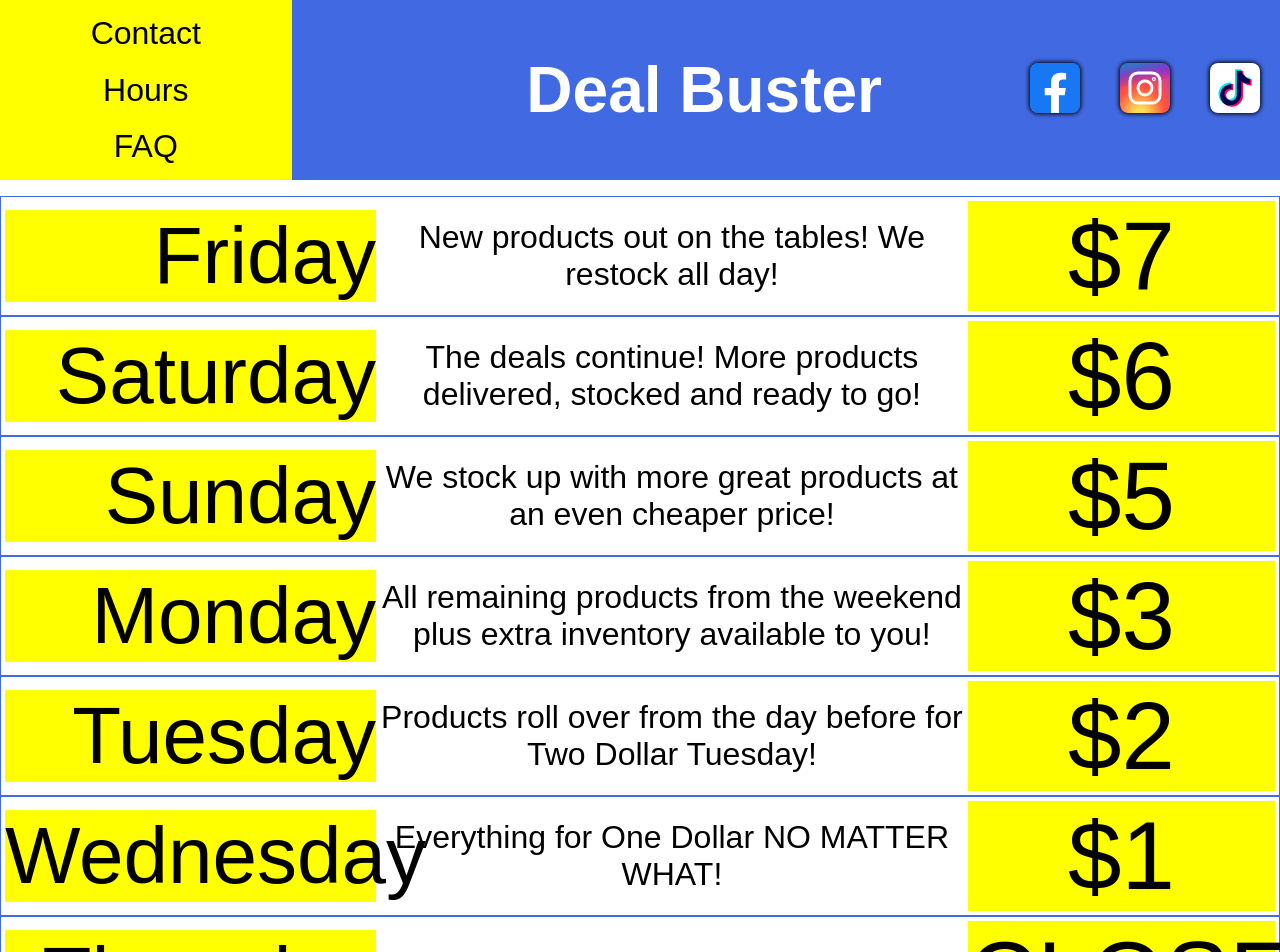
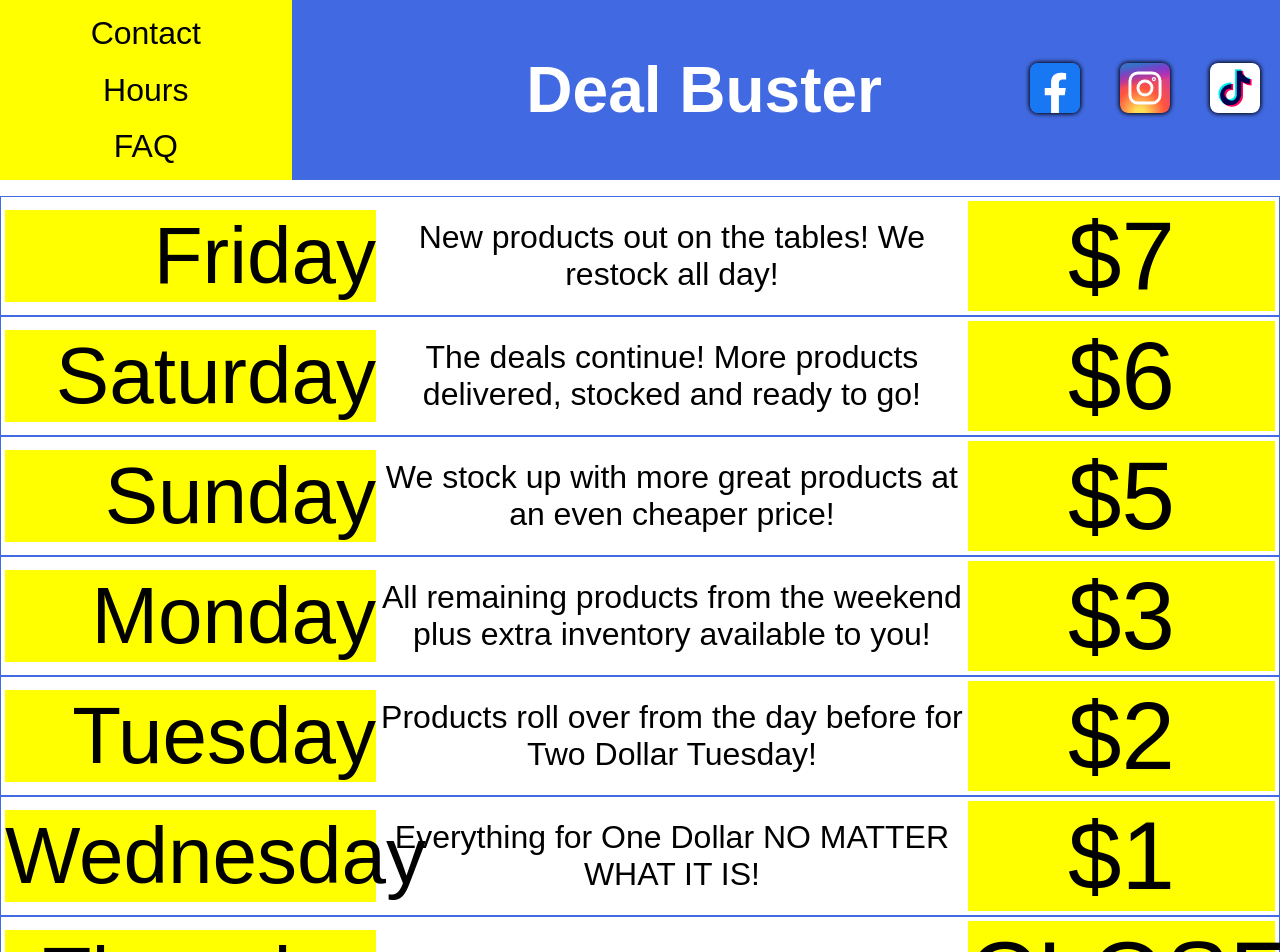
Before and after one commit to jpatterson933/deal_buster, a React (Create React App) app: page / in a window 1280 px wide. Shown: the top 952 px of the page. Built offline with nearby package versions, Linux system fonts and the light colour scheme; a web font is replaced by a local one.

Commit message:
updated details

```diff
--- a/src/components/Banner/bannerDetails.js
+++ b/src/components/Banner/bannerDetails.js
@@ -33,7 +33,7 @@ export const BannerDetails = [
     {
         id: "6",
         day: "Wednesday",
-        details: "Everything for One Dollar NO MATTER WHAT!",
+        details: "Everything for One Dollar NO MATTER WHAT IT IS!",
         price: "$1"
     },
     {
```
